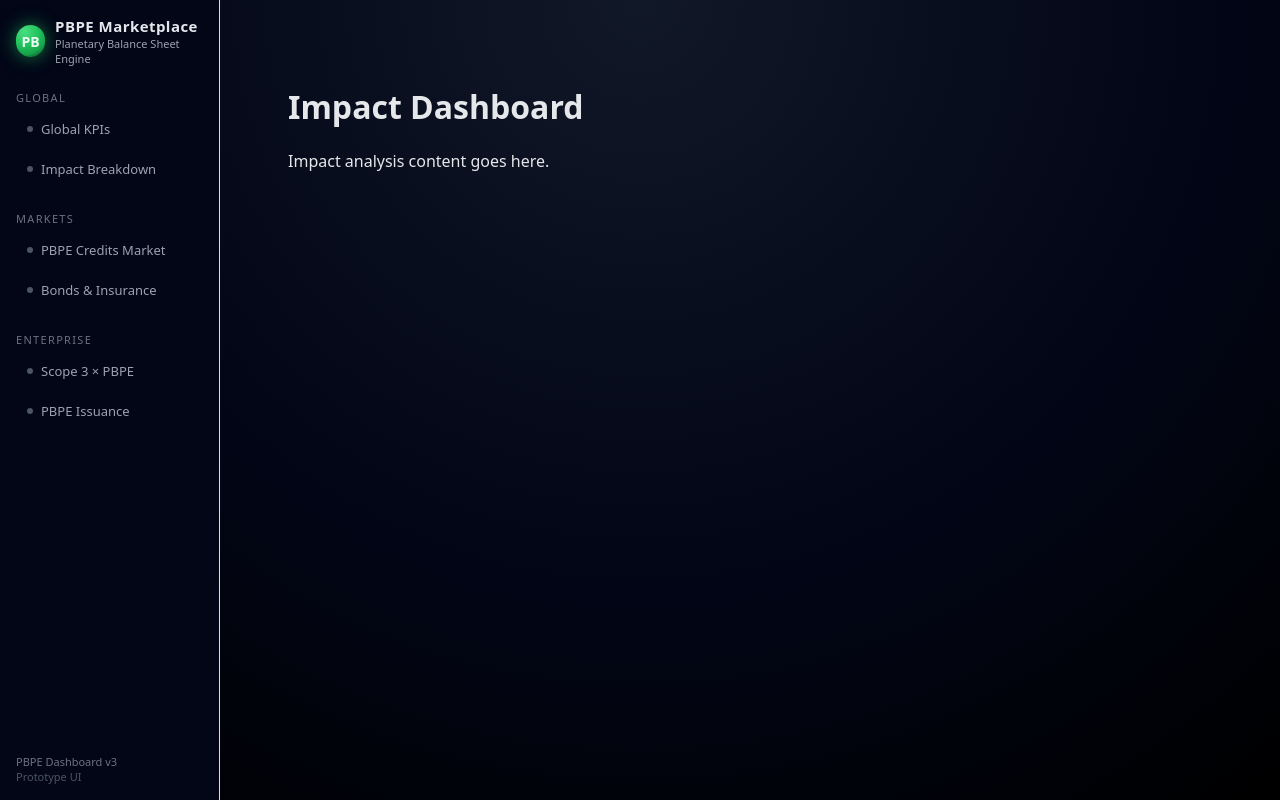
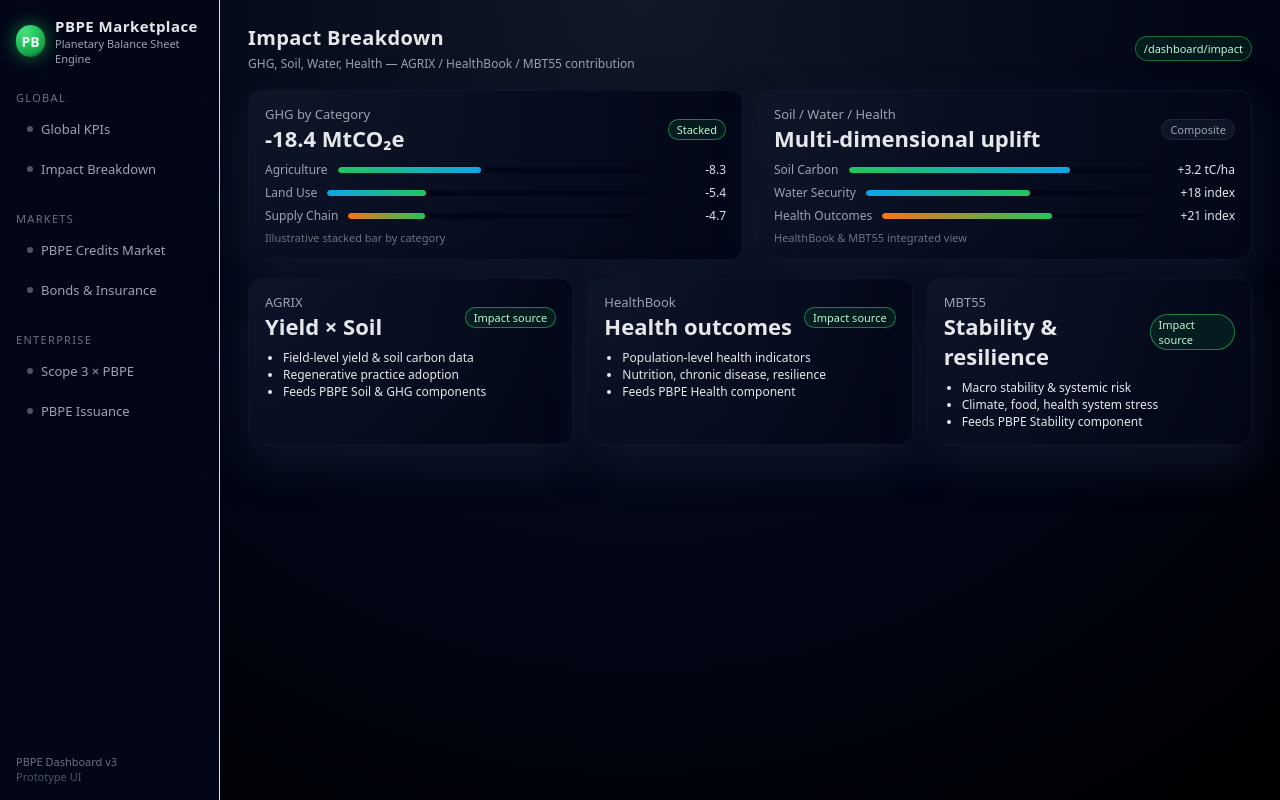
Before and after one commit to shimojok/PBPE-Marketplace, a Next.js app in the folder frontend/: page /dashboard/impact in a window 1280 px wide. Built offline with nearby package versions, Linux system fonts and the light colour scheme.

Commit message:
Refactor Impact component layout and content

```diff
--- a/frontend/pages/dashboard/impact.tsx
+++ b/frontend/pages/dashboard/impact.tsx
@@ -1,8 +1,138 @@
 export default function Impact() {
   return (
-    <div style={{ padding: "40px" }}>
-      <h1>Impact Dashboard</h1>
-      <p>Impact analysis content goes here.</p>
-    </div>
+    <>
+      <div className="main-header">
+        <div className="main-title-block">
+          <div className="main-title">Impact Breakdown</div>
+          <div className="main-subtitle">
+            GHG, Soil, Water, Health — AGRIX / HealthBook / MBT55 contribution
+          </div>
+        </div>
+        <div className="main-badge">/dashboard/impact</div>
+      </div>
+
+      <div className="grid grid-2">
+        <div className="card">
+          <div className="card-header">
+            <div>
+              <div className="card-title">GHG by Category</div>
+              <div className="card-metric">-18.4 MtCO₂e</div>
+            </div>
+            <span className="card-tag card-tag-positive">Stacked</span>
+          </div>
+          <div style={{ marginTop: 8, fontSize: 12 }}>
+            <div className="bar-row">
+              <span className="bar-label">Agriculture</span>
+              <div className="bar-track">
+                <div className="bar-fill" style={{ width: '45%' }} />
+              </div>
+              <span className="bar-value">-8.3</span>
+            </div>
+            <div className="bar-row">
+              <span className="bar-label">Land Use</span>
+              <div className="bar-track">
+                <div className="bar-fill" style={{ width: '30%', background: 'linear-gradient(90deg,#0ea5e9,#22c55e)' }} />
+              </div>
+              <span className="bar-value">-5.4</span>
+            </div>
+            <div className="bar-row">
+              <span className="bar-label">Supply Chain</span>
+              <div className="bar-track">
+                <div className="bar-fill" style={{ width: '25%', background: 'linear-gradient(90deg,#f97316,#22c55e)' }} />
+              </div>
+              <span className="bar-value">-4.7</span>
+            </div>
+          </div>
+          <div className="card-footer">Illustrative stacked bar by category</div>
+        </div>
+
+        <div className="card">
+          <div className="card-header">
+            <div>
+              <div className="card-title">Soil / Water / Health</div>
+              <div className="card-metric">Multi-dimensional uplift</div>
+            </div>
+            <span className="card-tag">Composite</span>
+          </div>
+          <div style={{ marginTop: 8, fontSize: 12 }}>
+            <div className="bar-row">
+              <span className="bar-label">Soil Carbon</span>
+              <div className="bar-track">
+                <div className="bar-fill" style={{ width: '70%' }} />
+              </div>
+              <span className="bar-value">+3.2 tC/ha</span>
+            </div>
+            <div className="bar-row">
+              <span className="bar-label">Water Security</span>
+              <div className="bar-track">
+                <div className="bar-fill" style={{ width: '55%', background: 'linear-gradient(90deg,#0ea5e9,#22c55e)' }} />
+              </div>
+              <span className="bar-value">+18 index</span>
+            </div>
+            <div className="bar-row">
+              <span className="bar-label">Health Outcomes</span>
+              <div className="bar-track">
+                <div className="bar-fill" style={{ width: '60%', background: 'linear-gradient(90deg,#f97316,#22c55e)' }} />
+              </div>
+              <span className="bar-value">+21 index</span>
+            </div>
+          </div>
+          <div className="card-footer">HealthBook & MBT55 integrated view</div>
+        </div>
+      </div>
+
+      <div className="grid grid-3">
+        <div className="card">
+          <div className="card-header">
+            <div>
+              <div className="card-title">AGRIX</div>
+              <div className="card-metric">Yield × Soil</div>
+            </div>
+            <span className="card-tag card-tag-positive">Impact source</span>
+          </div>
+          <div style={{ fontSize: 12, marginTop: 8 }}>
+            <ul style={{ paddingLeft: 18, margin: 0 }}>
+              <li>Field-level yield & soil carbon data</li>
+              <li>Regenerative practice adoption</li>
+              <li>Feeds PBPE Soil & GHG components</li>
+            </ul>
+          </div>
+        </div>
+
+        <div className="card">
+          <div className="card-header">
+            <div>
+              <div className="card-title">HealthBook</div>
+              <div className="card-metric">Health outcomes</div>
+            </div>
+            <span className="card-tag card-tag-positive">Impact source</span>
+          </div>
+          <div style={{ fontSize: 12, marginTop: 8 }}>
+            <ul style={{ paddingLeft: 18, margin: 0 }}>
+              <li>Population-level health indicators</li>
+              <li>Nutrition, chronic disease, resilience</li>
+              <li>Feeds PBPE Health component</li>
+            </ul>
+          </div>
+        </div>
+
+        <div className="card">
+          <div className="card-header">
+            <div>
+              <div className="card-title">MBT55</div>
+              <div className="card-metric">Stability & resilience</div>
+            </div>
+            <span className="card-tag card-tag-positive">Impact source</span>
+          </div>
+          <div style={{ fontSize: 12, marginTop: 8 }}>
+            <ul style={{ paddingLeft: 18, margin: 0 }}>
+              <li>Macro stability & systemic risk</li>
+              <li>Climate, food, health system stress</li>
+              <li>Feeds PBPE Stability component</li>
+            </ul>
+          </div>
+        </div>
+      </div>
+    </>
   )
 }
```
